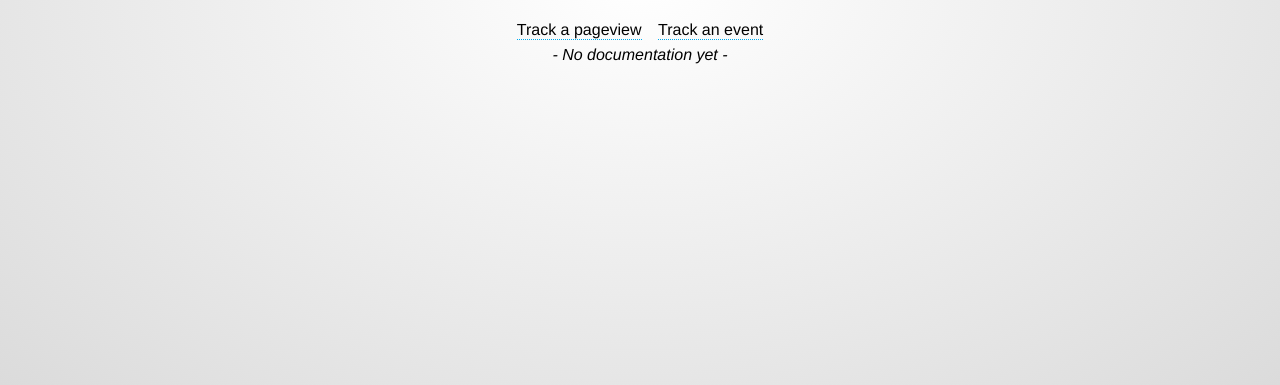
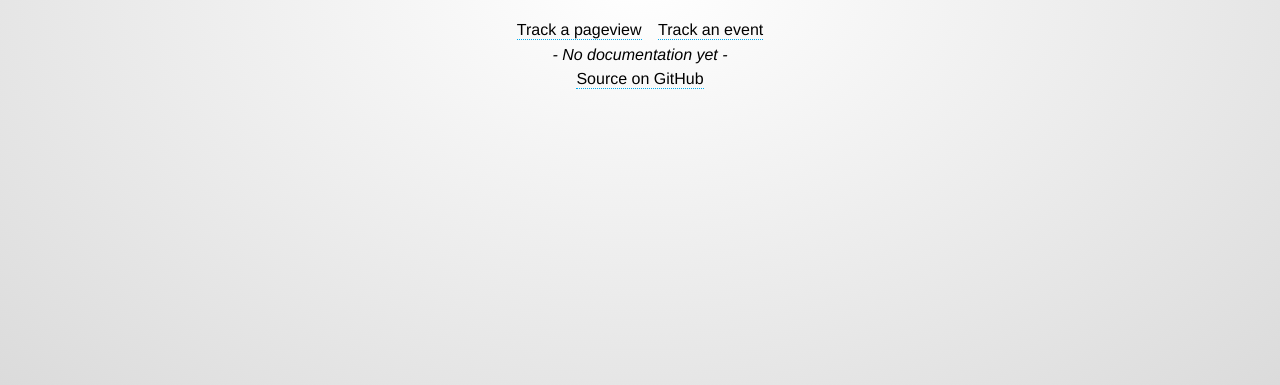
Before and after one commit to yckart/jquery.ga.js, a plain HTML site: page index.html in a window 1280 px wide. Shown: the part 415-800 px from the top of the page. Drawn offline with nearby package versions, Linux system fonts and the light colour scheme.

Commit message:
Added a link to source on GitHub

```diff
--- a/index.html
+++ b/index.html
@@ -39,6 +39,7 @@
         <a href="#path/to/page" class="pageview">Track a pageview</a>
         <a href="#path/to/another/page" class="event">Track an event</a>
         <i>- No documentation yet -</i>
+        <a href="https://github.com/yckart/jquery.ga.js/">Source on GitHub</a>
     </div>
 
     <script src='http://code.jquery.com/jquery-1.9.1.min.js'></script>
```
